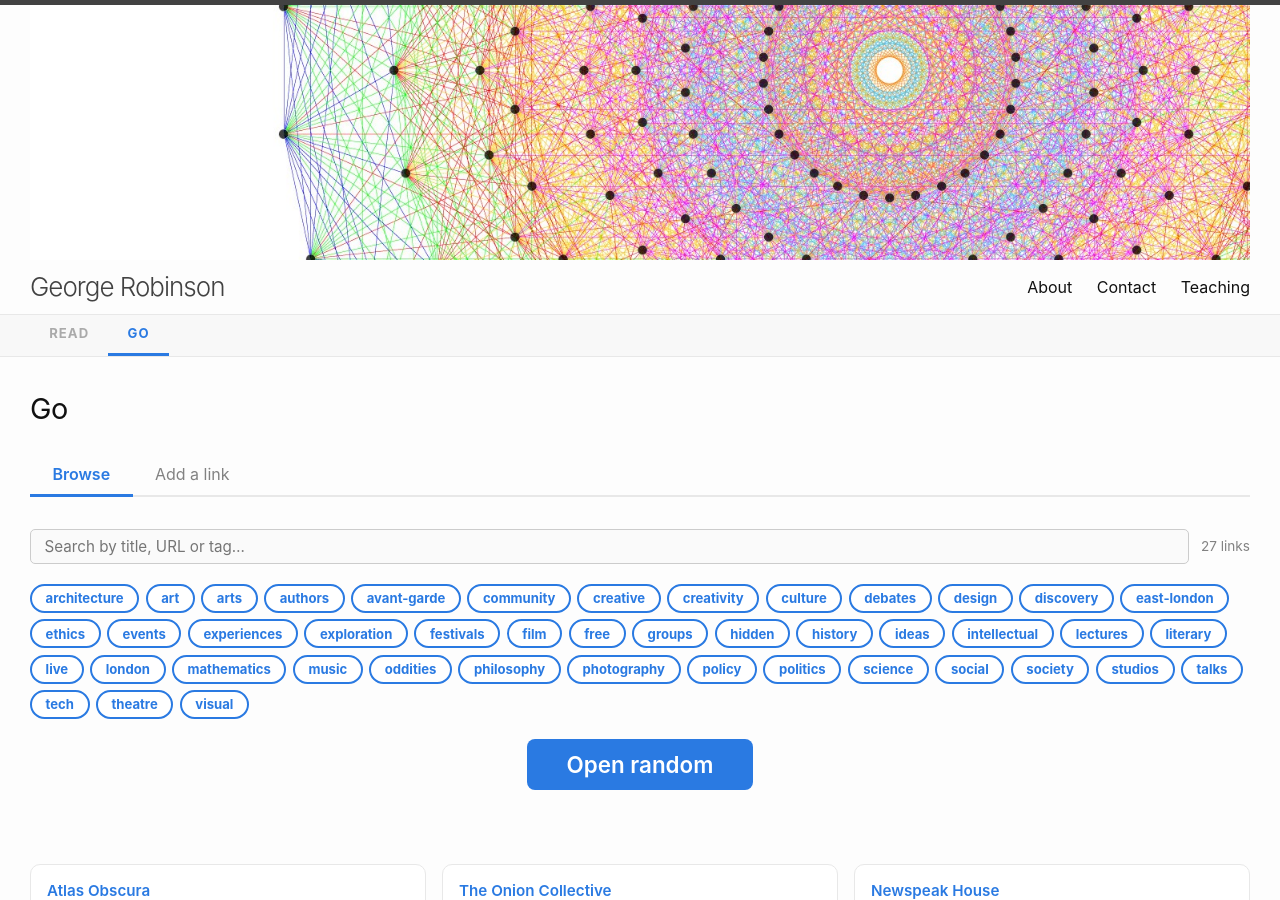
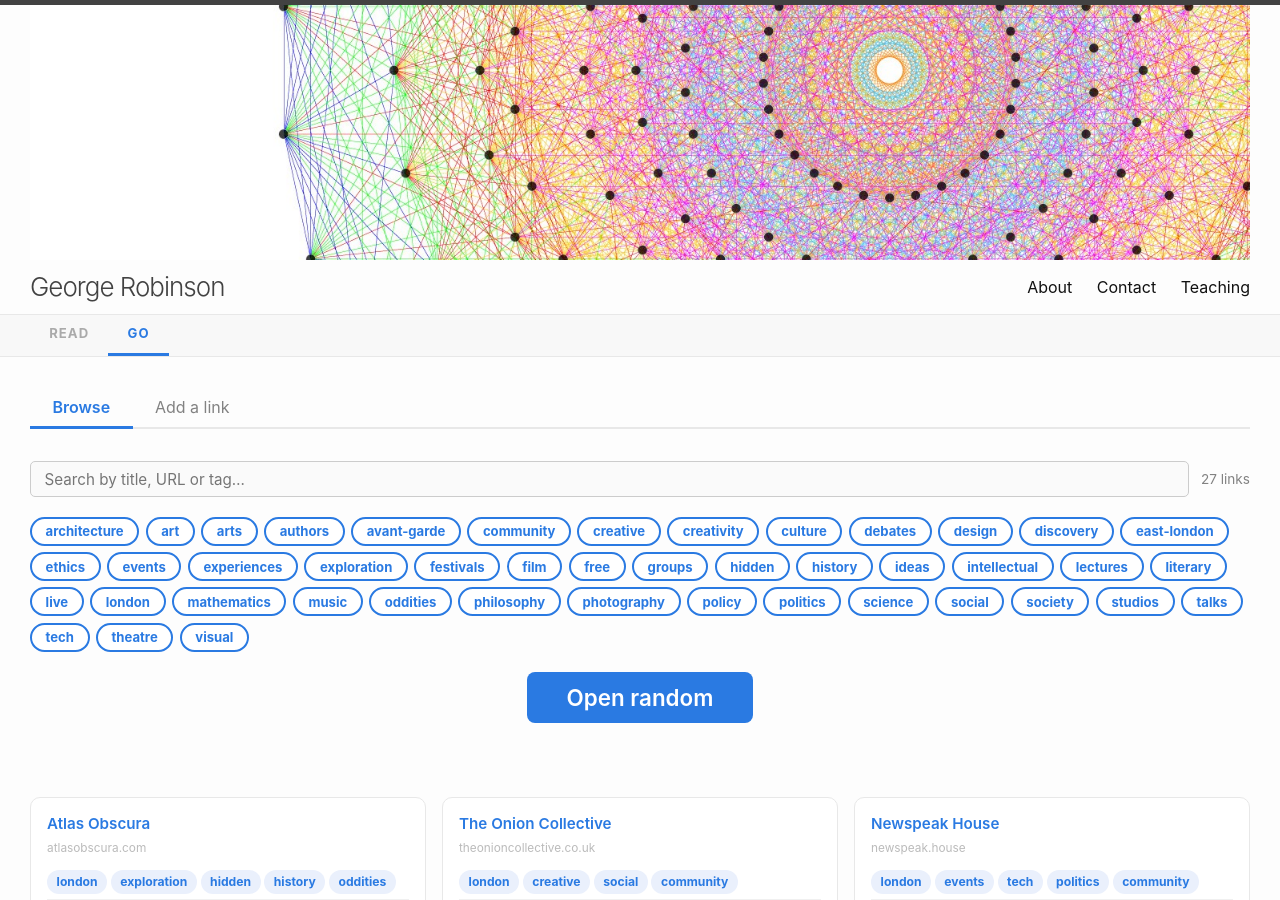
Before and after one commit to robinsong2/robinsong2.github.io, a Jekyll site: the page george/go/index.html, which Jekyll copies as it is, in a window 1280 px wide and 900 px high. Built offline with Jekyll 4.4.1, drawn with Linux system fonts in a browser that asks for light colours.

Commit message:
Remove title from Go page
Removed the page title from the Go section.

```diff
--- a/george/go/index.html
+++ b/george/go/index.html
@@ -41,8 +41,6 @@
 
 <main class="page-content" aria-label="Content">
   <div class="wrapper">
-    <h1 class="george-page-title">Go</h1>
-
     <div class="tab-bar">
       <button class="tab-btn active" data-tab="browse" onclick="switchTab('browse')">Browse</button>
       <button class="tab-btn"        data-tab="add"    onclick="switchTab('add')">Add a link</button>
```
